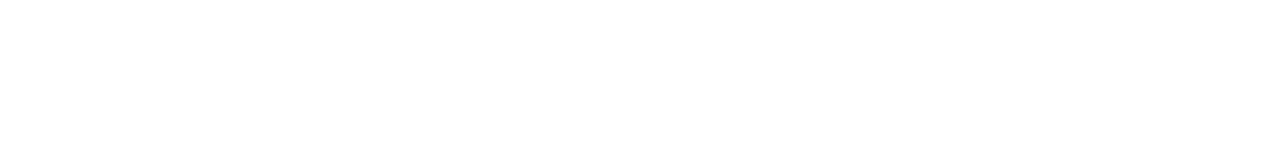
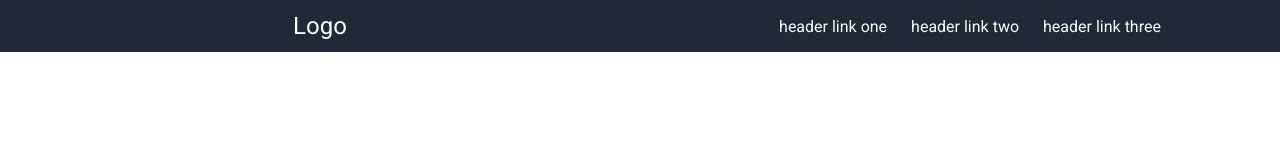
Before and after one commit to ASmith-eng/landingpage-training, a plain HTML site: page index.html in a window 1280 px wide. Drawn offline with Linux system fonts and the light colour scheme.

Commit message:
Add styling to header

```diff
--- a/index.html
+++ b/index.html
@@ -3,14 +3,19 @@
     <head>
         <meta charset="UTF-8">
         <link rel="stylesheet" href="./styling.css">
+        <link rel="preconnect" href="https://fonts.googleapis.com">
+<link rel="preconnect" href="https://fonts.gstatic.com" crossorigin>
+<link href="https://fonts.googleapis.com/css2?family=Roboto&display=swap" rel="stylesheet">
         <title>First Landing Page</title>
     </head>
     <body>
         <div class="header">
-            <div class="logo"></div>
-            <a href="" class="link"></a>
-            <a href="" class="link"></a>
-            <a href="" class="link"></a>
+            <div class="logo">Logo</div>
+            <div>
+                <a href="" class="link">header link one</a>
+                <a href="" class="link">header link two</a>
+                <a href="" class="link">header link three</a>
+            </div>
         </div>
     </body>
 </html>
--- a/styling.css
+++ b/styling.css
@@ -0,0 +1,32 @@
+
+body {
+    font-family: "Roboto", sans-serif;
+    margin: 0;
+}
+
+.header {
+    color: #F9FAF8;
+    background-color: #1F2937;
+    display: -webkit-box;
+    display: -webkit-flex;
+    display: flex;
+    flex-flow: row no-wrap;
+    align-items: center;
+    justify-content: center;
+}
+
+.header div {
+    flex: 1;
+    padding: 12px;
+    text-align: center;
+}
+
+.header a {
+    color: inherit;
+    text-decoration: none;
+    margin-left: 20px;
+}
+
+.logo {
+    font-size: 24px;
+}
```
